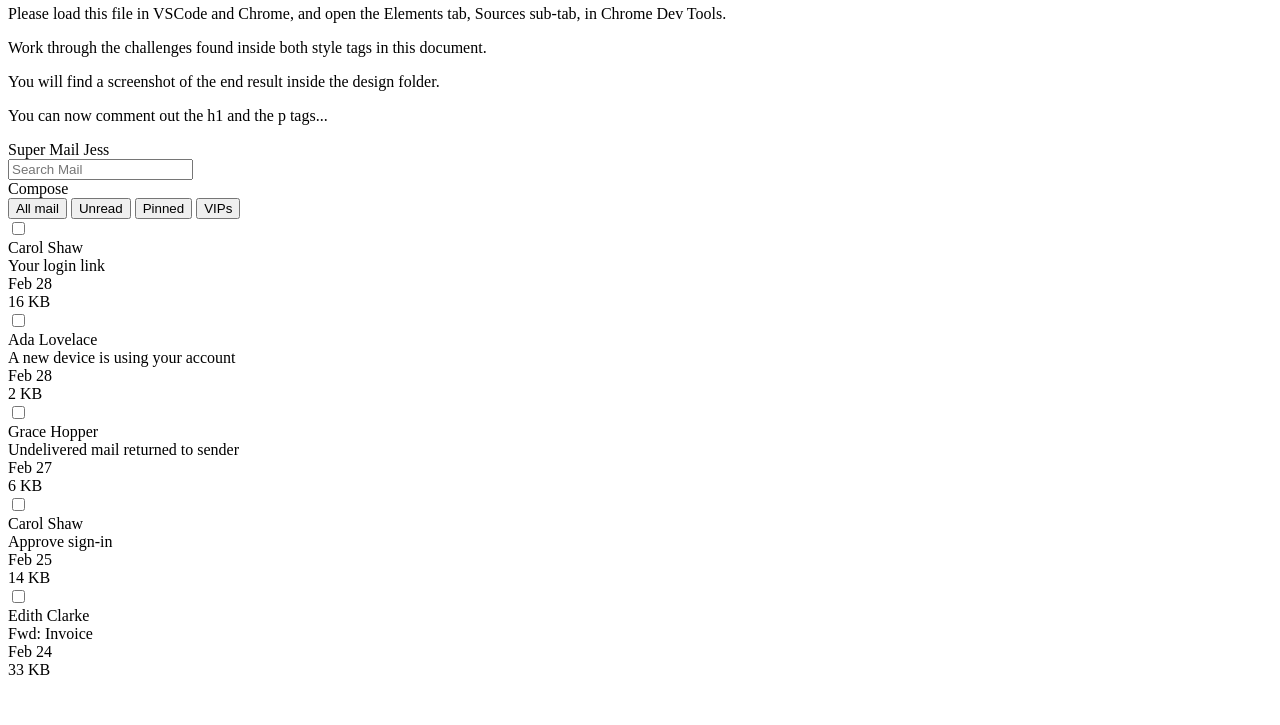
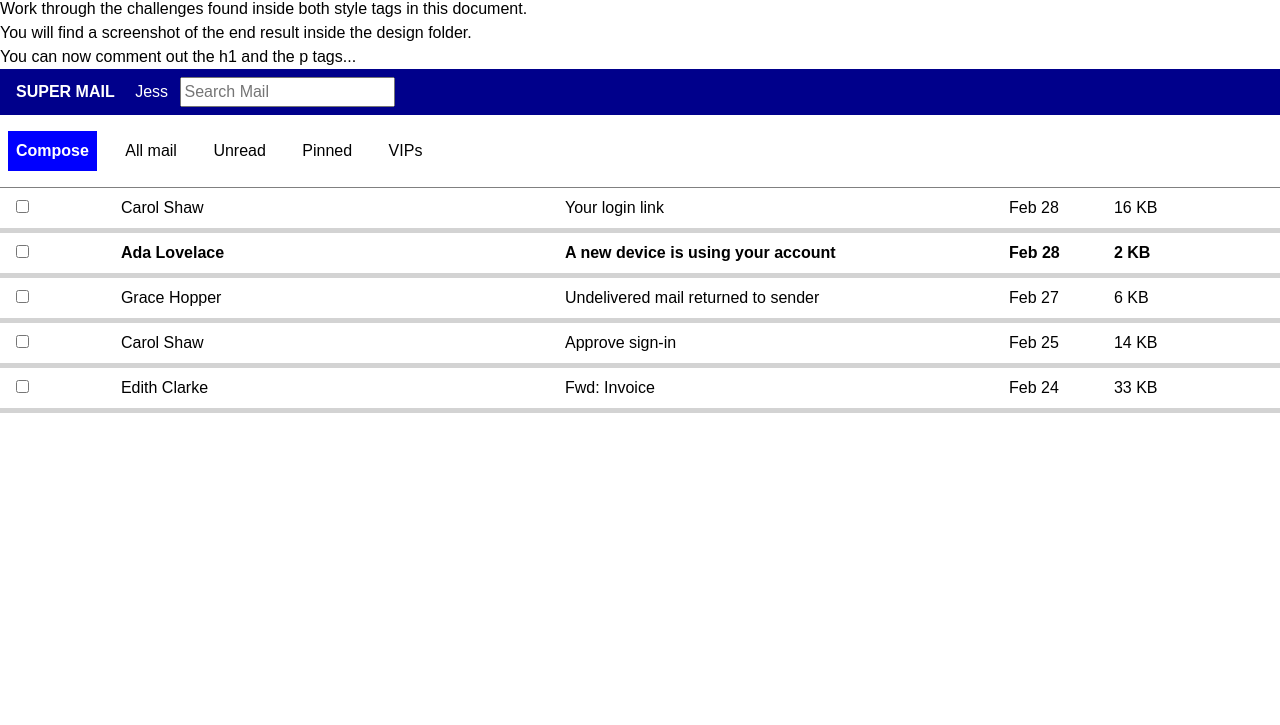
Before and after one commit to bloominstituteoftechnology/module-project-html-and-css-ii-eliel-rodriguez, a plain HTML site: page index.html in a window 1280 px wide. Shown: the part 75-800 px from the top of the page. Drawn offline with Linux system fonts and the light colour scheme.

Commit message:
Update index.html

```diff
--- a/index.html
+++ b/index.html
@@ -5,60 +5,182 @@
   <meta charset="UTF-8">
   <style>
     /* 👉 Task 1- Apply the reset found on this page: https://www.joshwcomeau.com/css/custom-css-reset/ */
+/*
+  1. Use a more-intuitive box-sizing model.
+*/
+*, *::before, *::after {
+  box-sizing: border-box;
+}
+/*
+  2. Remove default margin
+*/
+* {
+  margin: 0;
+}
+/*
+  Typographic tweaks!
+  3. Add accessible line-height
+  4. Improve text rendering
+*/
+body {
+  line-height: 1.5;
+  -webkit-font-smoothing: antialiased;
+}
+/*
+  5. Improve media defaults
+*/
+img, picture, video, canvas, svg {
+  display: block;
+  max-width: 100%;
+}
+/*
+  6. Remove built-in form typography styles
+*/
+input, button, textarea, select {
+  font: inherit;
+}
+/*
+  7. Avoid text overflows
+*/
+p, h1, h2, h3, h4, h5, h6 {
+  overflow-wrap: break-word;
+}
+/*
+  8. Create a root stacking context
+*/
+#root, #__next {
+  isolation: isolate;
+}
+
 
   </style>
   <style>
     /* 👉 Task 2- Target the body element.
     Apply a font family of Arial to the body element.
     The font property is inherited by descendant (nested) elements. */
-
+body {
+  font-family: Arial, Helvetica, sans-serif;
+}
     /* 👉 Task 3- Target the element with id headerTop.
     Apply white color to the text, some padding using px or rem units, and a dark background color. */
+
+    #headerTop{
+      background-color: darkblue;
+      color: White;
+      padding: .50rem;
+    }
 
     /* 👉 Task 4- Target the divs that are directly nested underneath the id headerTop.
     Make them display as inline block, instead of block.
     This will make them render on the same line. */
+    .inline{
+      display: inline-block;
+    }
 
     /* 👉 Task 5- Target the spans that are nested inside the id headerTop.
     Make them have some margin on the right.
     This will prevent the spans from crashing against one another. */
 
+    #headerTop span {
+      margin: .5rem;
+    }
+
     /* 👉 Task 6- Target the first span nested inside the element with id headerTop.
     Make it have a font weight of bold, and transform the text to uppercase. */
 
+   .Supermail {
+    font-weight: bold;
+    text-transform: uppercase;
+   }
+
     /* 👉 Task 7- Target the id headerBottom.
     Give it a bottom border of 1 pixel, solid gray, and a little bit of padding using px or rem units. */
+
+    #headerBottom{
+      border-bottom: 1px solid gray;
+      padding: .5rem;
+
+    }
 
     /* 👉 Task 8- Target the divs that are nested directly inside the element with id headerBottom.
     Make them display as inline block, instead of block.
     This will cause them to render on the same line.
     You can consolidate this rule with the one on step. 4 */
 
+    #headerBottom > div{
+      display: inline-block;
+    }
+
     /* 👉 Task 9- Target the "Compose" button, although note it's a div instead an actual button.
     Give it color, bold text, background, padding, border radius, margin right, and a cursor of pointer. */
+
+.button{
+  color: white;
+  background-color: blue;
+  font-weight: bold;
+  padding: .5rem;
+  border: 1px;
+  margin-right: .5rem;
+  cursor: pointer ;
+}
 
     /* 👉 Task 10- Research how to remove all the default styling of button elements.
     Target the button elements inside the element with id headerBottom.
     Remove all their styling, give them a bit of margin to the right, and a cursor of pointer. */
 
+#headerBottom button{
+  padding: 0;
+  border: none;
+  background: none;
+  margin: 1rem;
+  cursor: pointer;
+}
+
     /* 👉 Task 11- Target the button element inside the id headerBottom that has a class of active
     Make the font weight be bolder, and add a bottom border of 2 pixels solid color (you choose the color).
     Add the class name to the "All mail" button. */
+
+    #hearderBottom button.active{
+      border-bottom: 5px solid blue;
+      font-weight: bold;
+
+    }
 
     /* 👉 Task 12- Target all divs directly nested inside elements with a class of email,
     and make them display as inline-block elements.
     This will make each email render all its details in the same line*/
 
+    .email > div{
+      display: inline-block;
+
+    }
+
     /* 👉 Task 13- Target the elements with a class of email.
     Give them some padding, bigger padding to the left, and a bottom border of very light grey. */
+
+    .email{
+      padding: .5rem;
+      padding-left: 1rem;
+      border-bottom: 5px solid lightgray;
+    }
 
     /* 👉 Task 14- Target each div inside the element with a class of email.
     Make the email author and the email subject take 35% of the width of the parent element.
     Make the check, the date and the size take up 8% of the width of the parent element.
     This will arrange the details in visible columns. */
 
+    .email-name, .email-subject{
+      width: 35%;
+    }
+    .email-check, .email-date, .email-size{
+      width: 8%;
+    }
+
     /* 👉 Task 15- Target the second email and have its font weight be bold.
     This will make it look "unread". */
+    .email:nth-child(2){
+      font-weight: bold;
+    }
 
     /* Well done! Check the design file to make sure you are close enough. */
 
@@ -77,18 +199,18 @@
   <div>
     <header>
       <div id="headerTop">
-        <div>
-          <span>Super Mail</span>
+        <div class="inline">
+          <span class = "Supermail">Super Mail</span>
           <span>Jess</span>
         </div>
-        <div>
+        <div class="inline">
           <input type="text" placeholder="Search Mail" />
         </div>
       </div>
       <div id="headerBottom">
-        <div>Compose</div>
+        <div class ="button">Compose</div>
         <div>
-          <button>All mail</button>
+          <button class = "active">All mail</button>
           <button>Unread</button>
           <button>Pinned</button>
           <button>VIPs</button>
```
